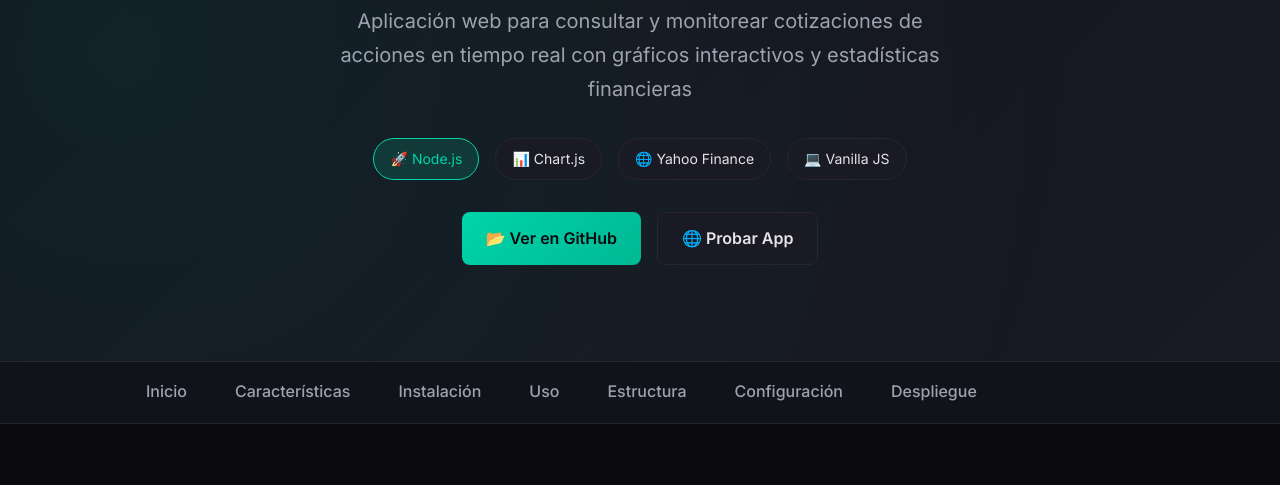
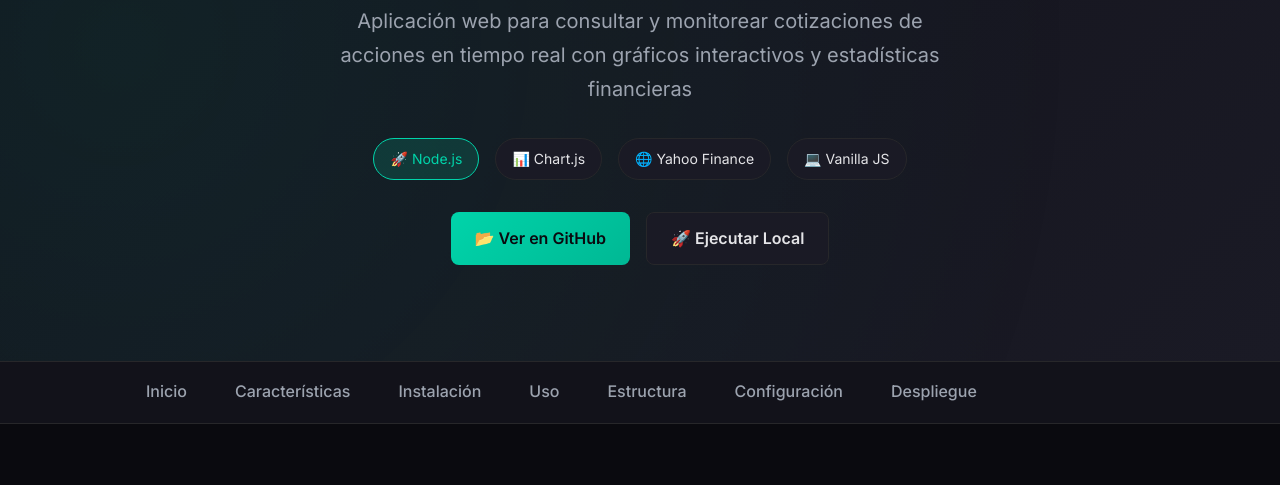
Before and after one commit to MarcS303/Cotizaciones, a plain HTML site: page docs/index.html in a window 1280 px wide. Shown: the part 269-754 px from the top of the page. Drawn offline with Linux system fonts and the light colour scheme.

Commit message:
Fix Probar App button - now links to local setup instructions

```diff
--- a/docs/index.html
+++ b/docs/index.html
@@ -466,8 +466,8 @@
                 <a href="https://github.com/MarcS303/Cotizaciones" class="btn btn-primary" target="_blank">
                     📂 Ver en GitHub
                 </a>
-                <a href="../index.html" class="btn btn-secondary" target="_blank">
-                    🌐 Probar App
+                <a href="https://github.com/MarcS303/Cotizaciones#instalacion" class="btn btn-secondary">
+                    🚀 Ejecutar Local
                 </a>
             </div>
         </div>
```
